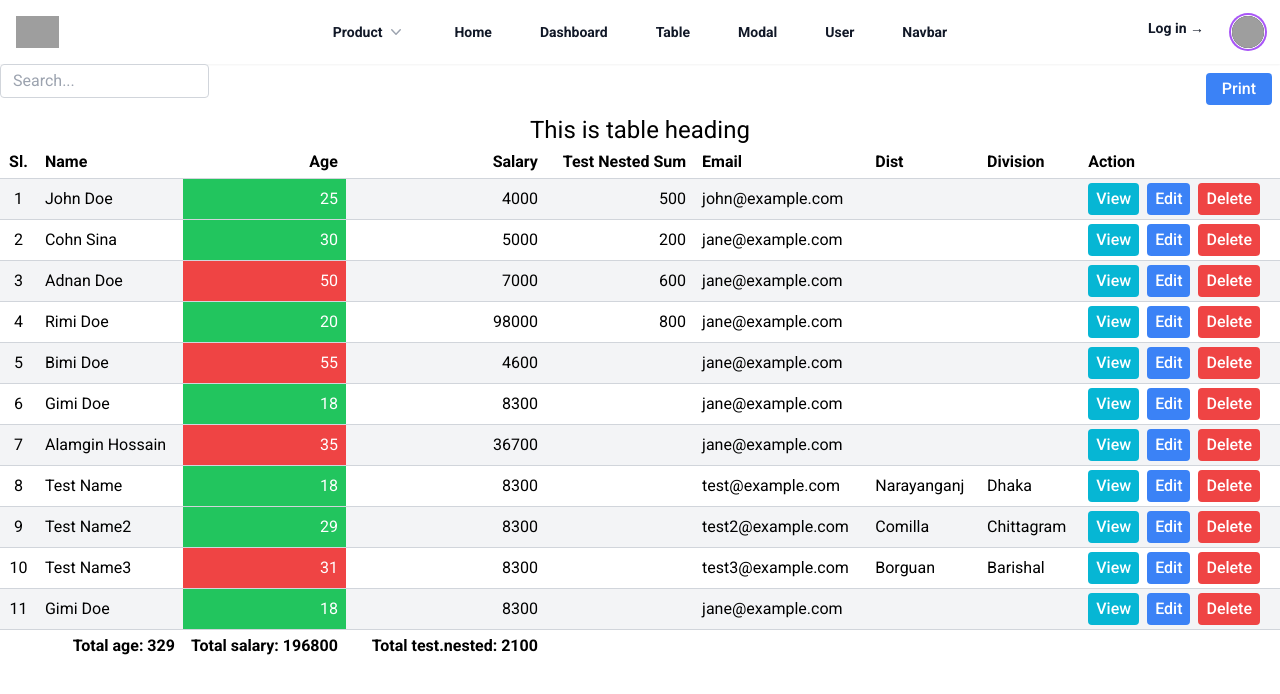
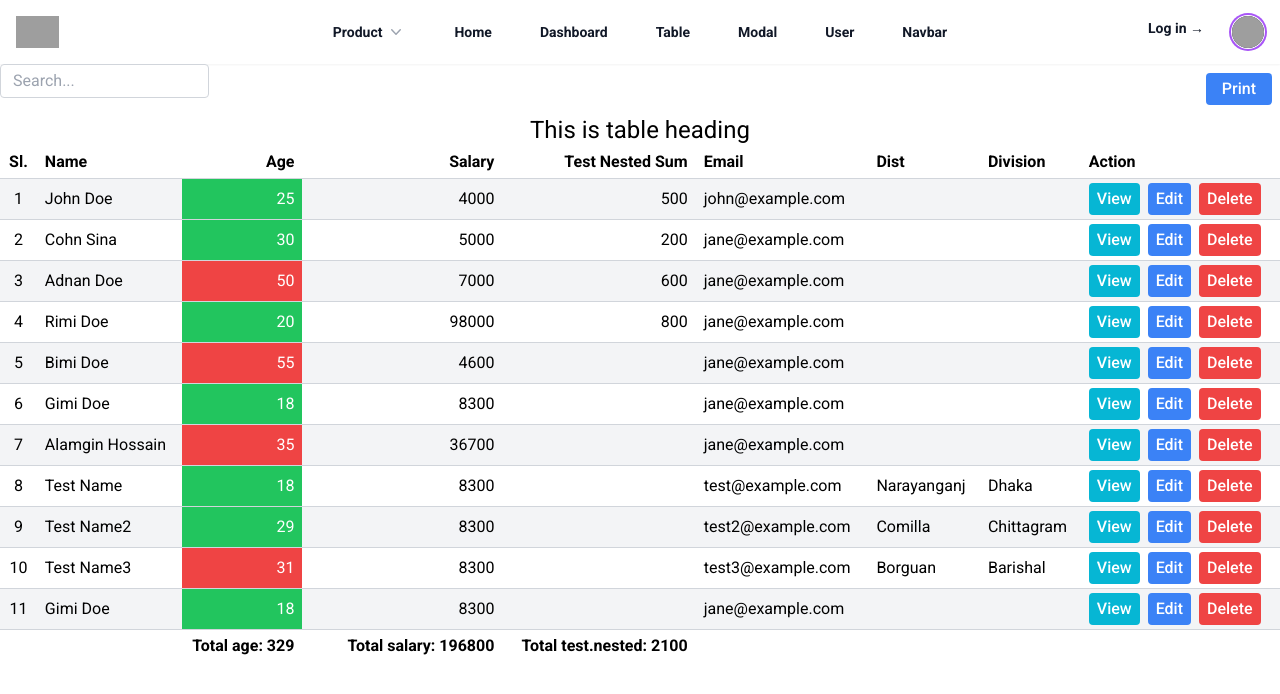
Before and after one commit to Nuruddin-Adnan/next-tailwind-ui-component, a Next.js app: page /dashboard/table in a window 1280 px wide. Shown: the top 694 px of the page. Built offline with nearby package versions, Linux system fonts and the light colour scheme; grey boxes are pictures that could not be loaded.

Commit message:
table footer oriented issue fixed

```diff
--- a/src/app/dashboard/user/page.tsx
+++ b/src/app/dashboard/user/page.tsx
@@ -20,7 +20,7 @@ export default async function UserPage() {
         { key: 'phone', label: 'Phone' },
     ];
     return (
-        <div className='container mx-auto'>
+        <div className='container mx-auto py-5'>
             <Table
                 columns={columns}
                 data={users}
--- a/src/components/ui/table/Table.tsx
+++ b/src/components/ui/table/Table.tsx
@@ -275,6 +275,9 @@ export default function Table(
                             sumFields &&
                             <tfoot>
                                 <tr>
+                                    {serialized && (
+                                        <td className={`${tfootClass} max-w-max text-center`}></td>
+                                    )}
                                     {columns.map((column) => (
                                         <td key={column.key} className={tfootClass}>
                                             {sumFields.includes(column.key) ? (
```
